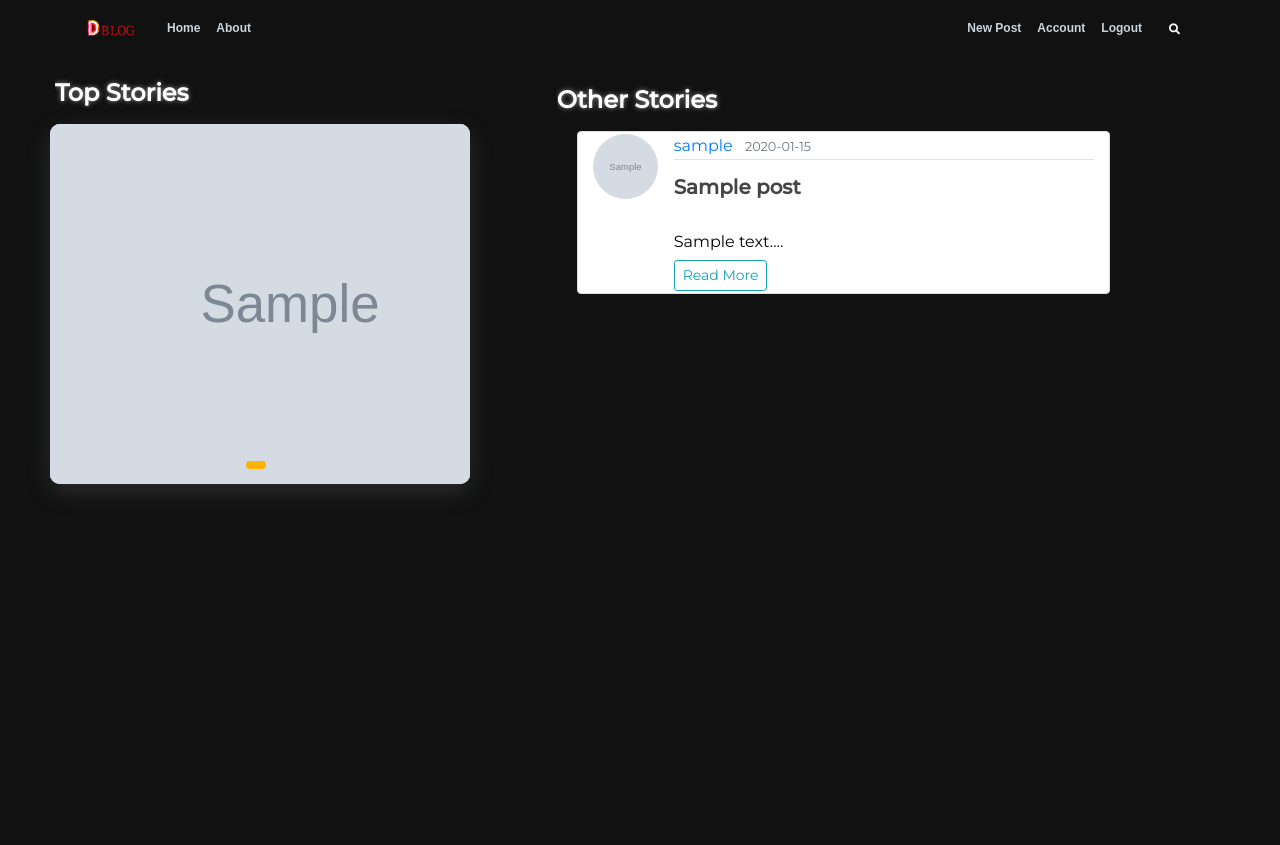
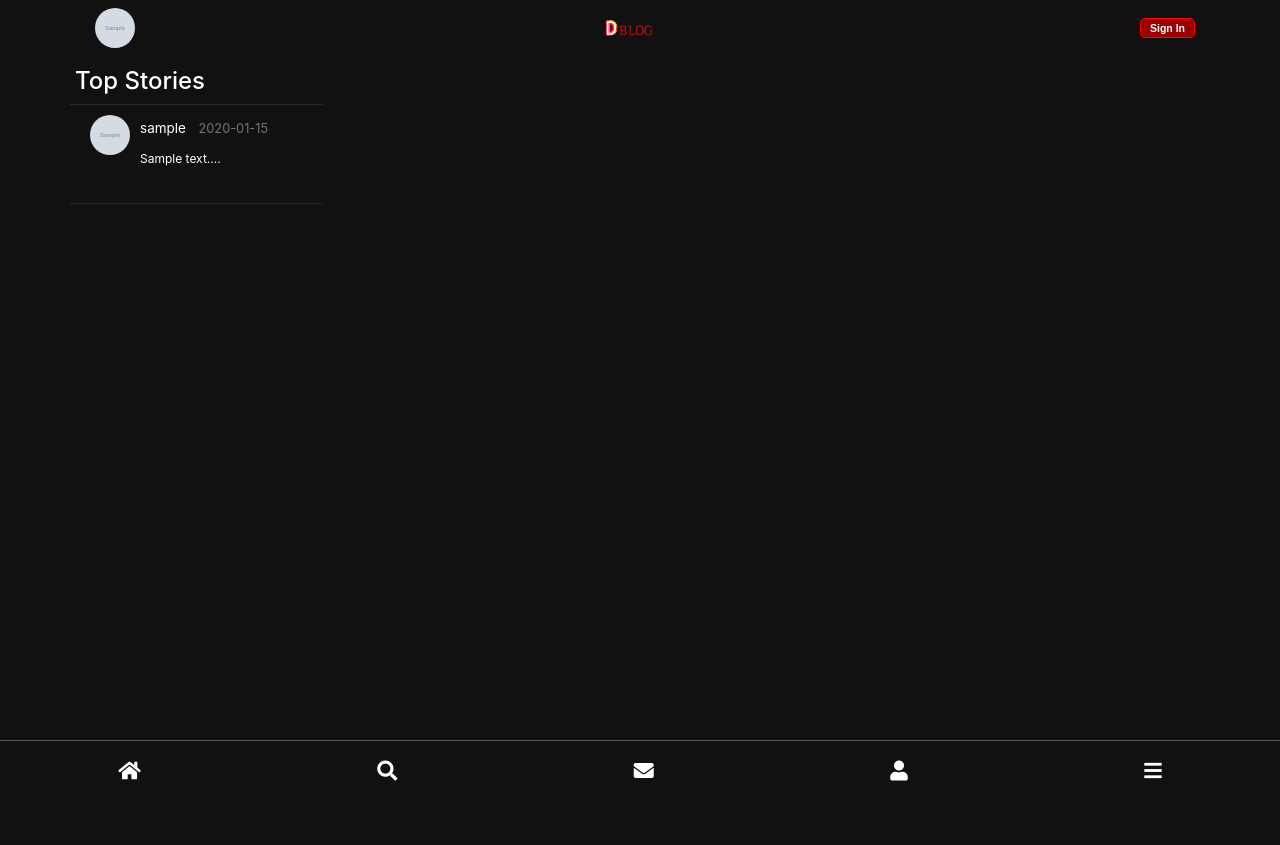
Before and after one commit to B-toxin/DBlog, a Flask app: page / in a window 1280 px wide. After the commit the page ends 781 px from the top, so only its background shows below. Run offline with Flask 3, Linux system fonts and the light colour scheme; a user stored in the database is signed in; tables that the repository leaves empty hold one stand-in row (values such as "Sample post"); grey boxes marked "Sample" are stand-in pictures; some libraries are stand-ins or nearby versions.

Commit message:
Add files via upload

```diff
--- a/FlaskBlog/main/routes.py
+++ b/FlaskBlog/main/routes.py
@@ -9,7 +9,7 @@ main = Blueprint('main', __name__)
 @main.route("/home")
 def home():
     page = request.args.get('page', 1, type=int)
-    posts = Post.query.order_by(Post.date_posted.desc()).paginate(page=page, per_page=3)
+    posts = Post.query.order_by(Post.date_posted.desc()).paginate(page=page)
     return render_template('home.html', posts=posts)
 
 
--- /dev/null
+++ b/FlaskBlog/static/CSS/home.css
@@ -0,0 +1,83 @@
+body {
+  background: #111111;
+  color: #333333;
+  margin-top: 5rem;
+  margin-left: 0px;
+  margin-right: 20px;
+}
+
+/* Default styles for larger screens */
+.content-section {
+  background: #111; /* Black background */
+  padding: 10px;
+  margin-left: -20px; /* To align with the parent container */
+  margin-right: -20px; /* To align with the parent container */
+  width: calc(100% + 40px); /* Calculate the width to cover the entire screen */
+  height: 100px;
+  border-top: 1px solid rgba(255, 255, 255, 0.1); /* Faint white top border */
+  border-bottom: 1px solid rgba(255, 255, 255, 0.1); /* Faint white bottom border */
+}
+
+/* Ensure post content remains black in dark mode */
+.content-section,
+.article-title,
+.article-content {
+  color: #000000; /* Set text color to black */
+}
+
+/* Continue with your existing styles */
+h1, h2, h3, h4, h5, h6 {
+  color: white !important;
+}
+
+.article-content {
+  white-space: pre-line;
+  color: #fff;
+  margin-right: -15px;
+  margin-left: 10px;
+  font-size: 12px;
+  margin-top: 10px;
+}
+
+.article-img {
+  height: 40px;
+  width: 40px;
+  margin-left: 10px;
+}
+
+.article-metadata {
+  padding-bottom: 1px;
+  margin-bottom: 4px;
+  margin-right: -15px;
+  margin-left: 10px;
+}
+
+.article-metadata a:hover {
+  color: #333;
+  text-decoration: none;
+}
+
+.article-svg {
+  width: 25px;
+  height: 25px;
+  vertical-align: middle;
+}
+
+.account-img {
+  height: 125px;
+  width: 125px;
+  margin-right: 20px;
+  margin-bottom: 16px;
+}
+
+.user-name{
+    color: white !important;
+    font-size: 13.5px;
+}
+
+.account-heading {
+  font-size: 2.5rem;
+}
+.topstories{
+    margin-top: -13px;
+}
--- /dev/null
+++ b/FlaskBlog/static/CSS/layout.css
@@ -0,0 +1,136 @@
+body {
+  background: #111111;
+  margin-top: 5rem;
+  margin-left: 0px;
+  margin-right: 20px;
+}
+
+/* Continue with your existing styles */
+h1, h2, h3, h4, h5, h6 {
+  color: white !important;
+}
+
+.bg-steel {
+  background-color: #111111;
+}
+
+.site-header .navbar-nav .nav-link1 {
+  color: #fff;
+  margin-top: 0px;
+  font-family: Arial, sans-serif; /* Change the font family to Arial or your preferred font */
+  font-weight: bold;
+  font-size: 12px;
+}
+
+.site-header .navbar-nav .nav-link1.active {
+  font-weight: 500;
+}
+
+.site-header .navbar-nav .nav-link1:hover {
+  color: #fff; /* Set text color to white on hover */
+}
+
+.navbar-brand{
+    margin-left: 100px;
+    margin-right: -150px;
+}
+.nav-item1 {
+    display: flex;
+    flex-direction: column;
+    align-items: center;
+    padding: 10px;
+    text-decoration: none;
+    color: #fff;
+}
+.login-button {
+  font-family: Arial, sans-serif; /* Change the font family to Arial or your preferred font */
+  font-weight: bold;
+  font-size: 10.5px;
+  border-radius: 5px; /* Curved edges */
+  padding: 1px 2px; /* Padding for the buttons */
+  margin-left: 20px;
+  background-color: #990000;
+  color: #fff;
+  border: 1px solid #ff0000; /* Red border */
+  cursor: pointer;
+  /* Remove the blue hover effect and set text color to white */
+  transition: background-color 0.3s ease; /* Remove transition effect */
+}
+
+.login-button:hover {
+  background-color: #990000; /* Keep the same background color on hover */
+  color: #fff;
+}
+
+.bottom-nav {
+  position: fixed;
+  bottom: 0;
+  left: 0;
+  width: 100%;
+  background-color: #111111; /* Adjust this background color as needed */
+  display: flex;
+  justify-content: space-around;
+  align-items: center;
+  height: 60px; /* Adjust the height as needed */
+  border-top: 1px solid rgba(255, 255, 255, 0.3);
+  transition: transform 0.3s;
+  transform: translateY(0); /* Initially visible */
+  opacity: 1; /* Initially visible */
+  z-index: 999; /* Ensure it's on top of other content */
+}
+
+.nav-item {
+    display: flex;
+    flex-direction: column;
+    align-items: center;
+    padding: 10px;
+    text-decoration: none;
+    color: #fff;
+    transition: color 0.3s;
+}
+
+.nav-item i {
+    font-size: 20px;
+    color: white !important;
+}
+
+.bottom-nav.swiped-up {
+    transform: translateY(60px); /* Adjust the value as needed for hiding */
+}
+
+/* Remove underline and override default link styles */
+.nav-item,
+.nav-item:hover,
+.nav-item:focus,
+.nav-item:active {
+  display: flex;
+  flex-direction: column;
+  align-items: center;
+  padding: 10px;
+  text-decoration: none !important;
+  color: inherit !important;
+}
+
+/* Change color to red on hover */
+.nav-item:hover {
+  color: red !important;
+}
+
+/* Add this CSS to your stylesheet */
+/* Add this CSS to your stylesheet */
+.fa-envelope,
+.fa-search,
+.fa-home,
+.fa-user,
+.fa-bars {
+  text-decoration: none !important; /* Remove underline */
+  color: inherit !important; /* Inherit color from parent element */
+}
+
+.fa-envelope:hover,
+.fa-search:hover,
+.fa-home:hover,
+.fa-user:hover,
+.fa-bars:hover {
+  color: red !important; /* Change color on hover */
+}
--- /dev/null
+++ b/FlaskBlog/static/Javascript/icons.js
@@ -0,0 +1,30 @@
+<script>
+  var isNavVisible = true;
+
+  $(document).ready(function () {
+    // Handle swipe up and down events
+    var startY = 0;
+    var endY = 0;
+
+    $(document).on('touchstart', function (e) {
+      startY = e.originalEvent.touches[0].pageY;
+    });
+
+    $(document).on('touchend', function (e) {
+      endY = e.originalEvent.changedTouches[0].pageY;
+
+      // Swipe up
+      if (startY > endY && isNavVisible) {
+        $('.bottom-nav').css('transform', 'translateY(100%)');
+        $('.bottom-nav').css('opacity', '0');
+        isNavVisible = false;
+      }
+      // Swipe down
+      else if (startY < endY && !isNavVisible) {
+        $('.bottom-nav').css('transform', 'translateY(0)');
+        $('.bottom-nav').css('opacity', '1');
+        isNavVisible = true;
+      }
+    });
+  });
+</script>
--- a/FlaskBlog/templates/home.html
+++ b/FlaskBlog/templates/home.html
@@ -2,53 +2,24 @@
 {% block content %}
     <head>
       <link rel="stylesheet" href="https://cdnjs.cloudflare.com/ajax/libs/normalize/5.0.0/normalize.min.css">
-      <link rel="stylesheet" href="{{ url_for('static', filename='home.css') }}">
+      <link rel="stylesheet" href="{{ url_for('static', filename='CSS/home.css') }}">
     </head>
     <body>
     <div class="topstories">
-        <h1>Top Stories</h1>
+        <h4>Top Stories</h4>
     </div>
     <div class="container-fluid custom-container">
         <div class="row">
-            <div class="col-lg-8 col-md-12 col-sm-12">
-                <div class="swiper-container custom-swiper-container">
-                    <div class="swiper-wrapper">
-                        {% for post in posts.items %}
-                            <div class="slider-item swiper-slide" style="background-image: url('{{ url_for('static', filename='profile_pics/' + post.author.image_file) }}');">
-                                <div class="slider-item-content">
-                                    <a class="mr-2 mb-4 bold-link" href="{{ url_for('users.user_posts', username=post.author.username) }}">{{ post.author.username }}</a>
-                                    <h1>{{ post.title }}</h1>
-                                    <p>{{ post.content }}</p>
-                                </div>
-                            </div>
-                        {% endfor %}
-                    </div>
-                    <div class="swiper-pagination"></div>
-                </div>
-            </div>
             <div class="col-lg-4 col-md-12 col-sm-12">
-                <div class="otherstories">
-                    <h1>Other Stories</h1>
-                </div>
                 {% for post in posts.items %}
                     <article class="media content-section bigger-article">
                         <img class="rounded-circle article-img" src="{{ url_for('static', filename='profile_pics/' + post.author.image_file) }}">
                         <div class="media-body">
                             <div class="article-metadata">
-                                {% if current_user.is_authenticated %}
-                                    <a class="mr-2" href="{{ url_for('users.user_posts', username=post.author.username) }}">{{ post.author.username }}</a>
-                                {% else %}
-                                    <a href="{{ url_for('users.Login', post_id=post.id) }}" class="mr-2">{{ post.author.username }}</a>
-                                {% endif %}
+                                <a class="mr-2 user-name">{{ post.author.username }}</a>
                                 <small class="text-muted">{{ post.date_posted.strftime('%Y-%m-%d') }}</small>
                             </div>
-                            <h2><a class="article-title" href="{{ url_for('posts.post', post_id=post.id) }}">{{ post.title }}</a></h2>
-                            <p class="article-content">{{ post.content[:50] }}...</p>
-                            {% if current_user.is_authenticated %}
-                                <a href="{{ url_for('posts.post', post_id=post.id) }}" class="btn btn-sm btn-outline-info">Read More</a>
-                            {% else %}
-                                <a href="{{ url_for('users.Login', post_id=post.id) }}" class="btn btn-sm btn-outline-info">Read More</a>
-                            {% endif %}
+                            <p class="article-content">{{ post.content[:80] }}...</p>
                         </div>
                     </article>
                 {% endfor %}
--- a/FlaskBlog/templates/layout.html
+++ b/FlaskBlog/templates/layout.html
@@ -7,52 +7,28 @@
     <!-- Bootstrap CSS -->
     <link rel="stylesheet" href="https://maxcdn.bootstrapcdn.com/bootstrap/4.0.0/css/bootstrap.min.css" integrity="sha384-Gn5384xqQ1aoWXA+058RXPxPg6fy4IWvTNh0E263XmFcJlSAwiGgFAW/dAiS6JXm" crossorigin="anonymous">
     <link rel="stylesheet" href="https://cdnjs.cloudflare.com/ajax/libs/font-awesome/5.15.3/css/all.min.css">
-    <link rel="stylesheet" type="text/css" href="{{ url_for('static', filename='main.css') }}">
-    <link rel="stylesheet" type="text/css" href="{{ url_for('static', filename='search.css') }}">
-    <link rel="icon" type="image/png" href="{{ url_for('static', filename='profile_pics/Dblog.jpg') }}">
+    <link rel="stylesheet" type="text/css" href="{{ url_for('static', filename='CSS/layout.css') }}">
+    <link rel="icon" type="image/png" href="{{ url_for('static', filename='images/Dblog.jpg') }}">
 
     {% if title %}
-        <title>DBlog - {{ title }}</title>
+        <title>ChatBurst - {{ title }}</title>
     {% else %}
-        <title>DBlog</title>
+        <title>ChatBurst</title>
     {% endif %}
 </head>
 <body>
     <header class="site-header">
         <nav class="navbar navbar-expand-md navbar-dark bg-steel fixed-top">
             <div class="container">
-                <a class="navbar-brand mr-4" href="/">
-                    <img src="{{ url_for('static', filename='profile_pics/logo.png') }}" alt="DBlog Logo" style="width: 50px; height: 25px; margin-top: -10px;">
+                {% if current_user.is_authenticated %}
+                    <img class="rounded-circle article-img" src="{{ url_for('static', filename='profile_pics/' + current_user.image_file) }}">
+                {% else %}
+                    <img class="rounded-circle article-img" src="{{ url_for('static', filename='images/default.jpg') }}">
+                {% endif %}
+                <a class="navbar-brand mx-auto" href="/"> <!-- Add mx-auto class -->
+                  <img src="{{ url_for('static', filename='images/logo.png') }}" alt="DBlog Logo" style="width: 50px; height: 25px; margin-top: -10px;">
                 </a>
-                {% if current_user.is_authenticated %}
-                    <!-- Display these links for authenticated users -->
-                    <div class="collapse navbar-collapse" id="navbarToggle">
-                        <div class="navbar-nav">
-                            <a class="nav-item nav-link" href="{{ url_for('main.home') }}">Home</a>
-                            <a class="nav-item nav-link" href="{{ url_for('main.about') }}">About</a>
-                        </div>
-                        <!-- Navbar Right Side -->
-                        <div class="navbar-nav ml-auto">
-                            <a class="nav-item nav-link" href="{{ url_for('posts.new_post') }}">New Post</a>
-                            <a class="nav-item nav-link" href="{{ url_for('users.account') }}">Account</a>
-                            <a class="nav-item nav-link" href="{{ url_for('users.logout') }}">Logout</a>
-                        </div>
-                    </div>
-                {% endif %}
-                <!-- Search Form Outside of Navbar Collapse -->
-                <form class="search">
-                    <input type="text" placeholder="Search" class="searchinput">
-                    <button type="button" class="searchbutton">
-                        <i class="fas fa-search"></i>
-                    </button>
-                </form>
-                {% if current_user.is_authenticated %}
-                {% else %}
-                    <a class="nav-item nav-link login-button" href="{{ url_for('users.login') }}">Sign In</a>
-                {% endif %}
-                <button class="navbar-toggler" type="button" data-toggle="collapse" data-target="#navbarToggle" aria-controls="navbarToggle" aria-expanded="false" aria-label="Toggle navigation">
-                    <span class="navbar-toggler-icon"></span>
-                </button>
+                <a class="nav-item1 nav-link login-button" href="{{ url_for('users.login') }}" style="color: white; height: 20px; width: 55px; line-height: 17px;">Sign In</a>
             </div>
         </nav>
     </header>
@@ -72,10 +48,26 @@
         </div>
       </div>
     </main>
+    <div class="bottom-nav">
+        <a href="/" class="nav-item active">
+            <i class="fas fa-home"></i>
+        </a>
+        <a href="#" class="nav-item">
+            <i class="fas fa-search"></i>
+        </a>
+        <a href="#" class="nav-item">
+            <i class="fas fa-envelope"></i>
+        </a>
+        <a href="#" class="nav-item">
+            <i class="fas fa-user"></i>
+        </a>
+        <a href="#" class="nav-item">
+            <i class="fas fa-bars"></i>
+        </a>
+    </div>
 
-
-    <!-- Optional JavaScript -->
-     <script src="{{ url_for('static', filename='script.js') }}"></script>
+    <script src="{{ url_for('static', filename='Javascript/icons.js') }}"></script>
+    <script src="https://code.jquery.com/jquery-3.6.0.min.js"></script>
     <!-- jQuery first, then Popper.js, then Bootstrap JS -->
     <script src="https://code.jquery.com/jquery-3.2.1.slim.min.js" integrity="sha384-KJ3o2DKtIkvYIK3UENzmM7KCkRr/rE9/Qpg6aAZGJwFDMVNA/GpGFF93hXpG5KkN" crossorigin="anonymous"></script>
     <script src="https://cdnjs.cloudflare.com/ajax/libs/popper.js/1.12.9/umd/popper.min.js" integrity="sha384-ApNbgh9B+Y1QKtv3Rn7W3mgPxhU9K/ScQsAP7hUibX39j7fakFPskvXusvfa0b4Q" crossorigin="anonymous"></script>
```
Also changed, not shown: FlaskBlog/templates/payments.html (added, +62 -0 lines), FlaskBlog/static/images/Dblog.jpg (added), FlaskBlog/static/images/default.jpg (added), FlaskBlog/static/images/logo.png (added), FlaskBlog/static/profile_pics/f6333bcb4230cfca.jpeg (added).
